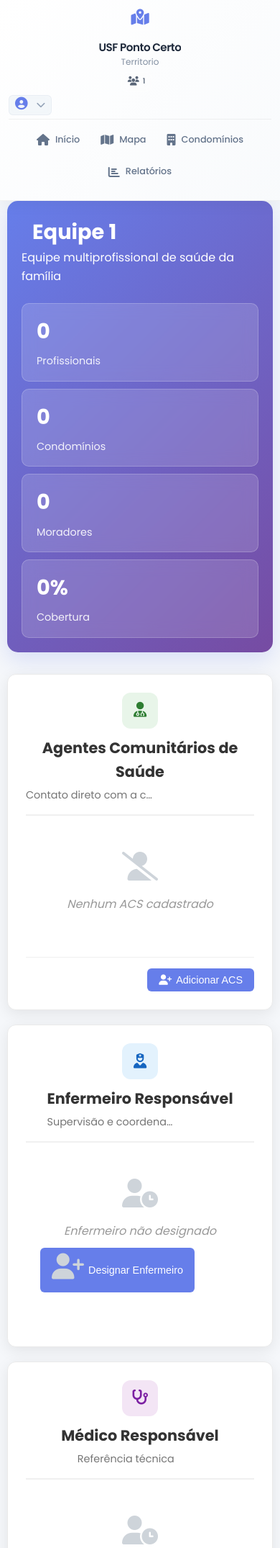
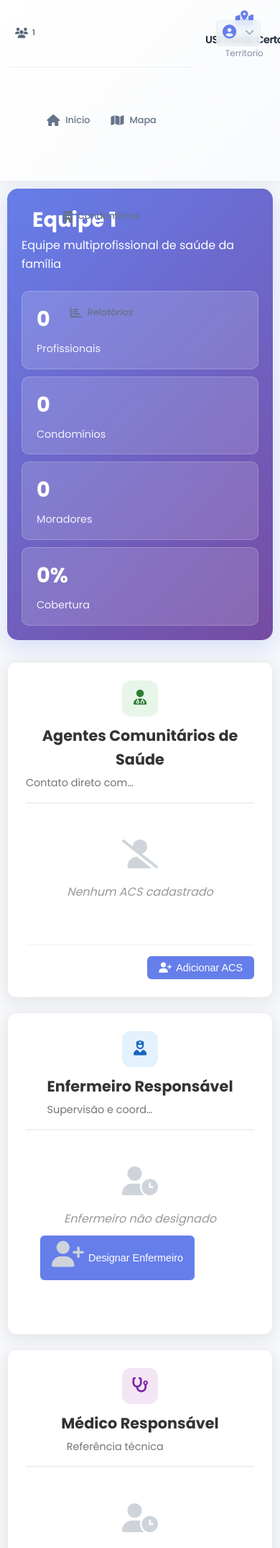
Before and after one commit to kapranois/usfpontocertoterritorio, a Flask app: page /equipe in a window 390 px wide. Shown: the top 2150 px of the page at 72% size. Run offline with Flask 3, Linux system fonts and the light colour scheme; the visitor is signed in with stand-in values (Sample User, id 1).

Commit message:
Update base.css

```diff
--- a/static/css/base.css
+++ b/static/css/base.css
@@ -895,105 +895,64 @@
 }
 
 /* ============================================
-   MOBILE: USER E EQUIPE NO TOPO, LOGO CENTRALIZADO
+   AJUSTES PARA MOBILE - LAYOUT CENTRALIZADO
    ============================================ */
 
 @media (max-width: 768px) {
-    /* HEADER COM LAYOUT EM DUAS LINHAS */
+    /* HEADER REORGANIZADO */
     .header {
-        padding: 5px 12px 8px !important; /* Menos padding no topo */
-        min-height: 65px !important; /* Um pouco mais alto para duas linhas */
-        display: flex;
-        flex-direction: column;
-        gap: 5px;
+        padding: 8px 12px !important;
+        min-height: 50px !important;
+        display: grid;
+        grid-template-columns: auto 1fr auto;
+        grid-template-areas: "equipe logo usuario";
+        align-items: center;
+        gap: 10px;
         position: relative;
     }
 
-    /* PRIMEIRA LINHA: Equipe e Usuário no topo */
-    .header-top-row {
-        display: flex;
-        justify-content: space-between;
-        align-items: flex-start;
-        width: 100%;
-        height: 30px;
-    }
-
-    /* Equipe no topo esquerdo */
+    /* Equipe no canto esquerdo */
     .equipe-info {
-        display: flex !important;
+        grid-area: equipe;
+        display: flex !important; /* Mostra no mobile */
         align-items: center;
-        gap: 5px;
+        gap: 6px;
         background: rgba(255, 255, 255, 0.1);
-        padding: 4px 8px;
+        padding: 5px 8px;
         border-radius: 6px;
         backdrop-filter: blur(5px);
         border: 1px solid rgba(255, 255, 255, 0.15);
-        max-width: 130px;
+        max-width: 120px;
         overflow: hidden;
         flex-shrink: 0;
-        margin-top: 0;
-        align-self: flex-start;
     }
 
     .equipe-info i {
-        font-size: 0.8rem;
+        font-size: 0.9rem;
         flex-shrink: 0;
     }
 
     .equipe-info span {
-        font-size: 0.65rem;
+        font-size: 0.7rem;
         font-weight: 500;
         white-space: nowrap;
         overflow: hidden;
         text-overflow: ellipsis;
+        flex: 1;
     }
 
-    /* Usuário no topo direito */
-    .user-dropdown-container {
-        align-self: flex-start;
-        margin-top: 0;
-    }
-
-    .user-menu-trigger {
-        min-width: auto !important;
-        padding: 4px 8px !important;
-        border-radius: 6px;
-        background: rgba(255, 255, 255, 0.1);
-        backdrop-filter: blur(5px);
-        border: 1px solid rgba(255, 255, 255, 0.15);
-        height: 28px;
-        display: flex;
-        align-items: center;
-    }
-
-    .user-info {
-        gap: 5px;
-    }
-
-    .user-info i {
-        font-size: 1.1rem;
-    }
-
-    .user-info span:not(.convidado-badge) {
-        display: none;
-    }
-
-    .convidado-badge {
-        font-size: 0.5rem;
-        padding: 1px 4px;
-        margin-left: 2px;
-    }
-
-    /* SEGUNDA LINHA: Logo centralizado */
+    /* Logo centralizado */
     .logo {
+        grid-area: logo;
+        justify-content: center;
+        margin: 0 auto;
+        flex: 1;
         display: flex;
         flex-direction: column;
         align-items: center;
-        justify-content: center;
-        width: 100%;
-        margin: 0 auto;
-        padding: 0;
-        flex: 1;
+        gap: 2px;
+        min-width: 0;
+        padding: 0 5px;
     }
 
     .logo > div {
@@ -1005,34 +964,201 @@
 
     .logo i {
         font-size: 1.4rem;
-        padding: 8px;
+        padding: 7px;
         border-radius: 8px;
         background: rgba(255, 255, 255, 0.15);
-        margin-bottom: 3px;
+        margin-bottom: 2px;
     }
 
     .logo h1 {
-        font-size: 0.95rem;
+        font-size: 0.9rem;
         font-weight: 600;
         white-space: nowrap;
         overflow: hidden;
         text-overflow: ellipsis;
-        max-width: 200px;
+        max-width: 180px;
         line-height: 1.1;
-        margin: 0;
     }
 
     .subtitle {
-        font-size: 0.65rem;
+        font-size: 0.6rem;
         opacity: 0.9;
         white-space: nowrap;
         overflow: hidden;
         text-overflow: ellipsis;
-        max-width: 180px;
-        margin: 1px 0 0 0;
+        max-width: 150px;
+    }
+
+    /* Usuário no canto direito */
+    .user-dropdown-container {
+        grid-area: usuario;
+        justify-self: end;
+    }
+
+    .user-menu-trigger {
+        min-width: auto !important;
+        padding: 5px 8px !important;
+        border-radius: 6px;
+        background: rgba(255, 255, 255, 0.1);
+        backdrop-filter: blur(5px);
+        border: 1px solid rgba(255, 255, 255, 0.15);
+    }
+
+    .user-info {
+        gap: 6px;
+    }
+
+    .user-info i {
+        font-size: 1.2rem;
+    }
+
+    .user-info span:not(.convidado-badge) {
+        display: none; /* Esconde nome, mostra só ícone */
+    }
+
+    .dropdown-arrow {
+        display: none; /* Remove seta no mobile */
+    }
+
+    /* Convidado badge ajustado */
+    .convidado-badge {
+        font-size: 0.55rem;
+        padding: 1px 4px;
+        margin-left: 3px;
     }
 
     /* Remove background effect */
     .header-bg-effect {
         display: none;
     }
+
+    /* ============================================
+       VERSÃO PARA TELAS PEQUENAS
+       ============================================ */
+
+    @media (max-width: 375px) {
+        .header {
+            padding: 6px 8px !important;
+            min-height: 45px !important;
+            gap: 8px;
+        }
+
+        .equipe-info {
+            padding: 4px 6px;
+            max-width: 100px;
+        }
+
+        .equipe-info i {
+            font-size: 0.8rem;
+        }
+
+        .equipe-info span {
+            font-size: 0.65rem;
+        }
+
+        .logo i {
+            font-size: 1.2rem;
+            padding: 6px;
+        }
+
+        .logo h1 {
+            font-size: 0.8rem;
+            max-width: 140px;
+        }
+
+        .subtitle {
+            font-size: 0.55rem;
+            max-width: 120px;
+        }
+
+        .user-menu-trigger {
+            padding: 4px 6px !important;
+        }
+
+        .user-info i {
+            font-size: 1.1rem;
+        }
+
+        /* Ajusta menu dropdown para mobile */
+        .user-dropdown-menu {
+            position: fixed;
+            top: 50px;
+            right: 10px;
+            left: 10px;
+            max-width: calc(100% - 20px);
+            transform: translateY(-10px);
+        }
+    }
+
+    /* ============================================
+       BOTTOM NAV AJUSTADA
+       ============================================ */
+
+    .bottom-nav {
+        padding: 5px 0 8px;
+        min-height: 55px;
+    }
+
+    .bottom-nav .nav-item {
+        padding: 2px 0;
+        min-height: 45px;
+    }
+
+    .bottom-nav .nav-item i {
+        font-size: 1.1rem;
+        margin-bottom: 2px;
+    }
+
+    .bottom-nav .nav-item span {
+        font-size: 0.6rem;
+    }
+
+    /* Espaço para conteúdo */
+    .content-wrapper {
+        padding-top: 10px;
+        padding-bottom: 60px;
+    }
+
+    /* ============================================
+       DROPDOWN USER MENU PARA MOBILE
+       ============================================ */
+
+    .user-dropdown-menu {
+        position: fixed !important;
+        top: 60px !important;
+        right: 10px !important;
+        left: auto !important;
+        width: 280px !important;
+        max-width: calc(100vw - 20px) !important;
+        transform: none !important;
+        border-radius: 12px !important;
+        box-shadow: 0 10px 40px rgba(0, 0, 0, 0.15) !important;
+    }
+
+    /* Remove a seta do dropdown */
+    .user-dropdown-menu::before {
+        display: none;
+    }
+}
+
+/* ============================================
+   ANIMAÇÃO NO CLICK (FEEDBACK TÁTIL)
+   ============================================ */
+
+@media (max-width: 768px) {
+    .equipe-info:active,
+    .user-menu-trigger:active {
+        transform: scale(0.95);
+        transition: transform 0.1s;
+    }
+
+    .equipe-info,
+    .user-menu-trigger {
+        transition: all 0.2s;
+    }
+
+    .equipe-info:hover,
+    .user-menu-trigger:hover {
+        background: rgba(255, 255, 255, 0.15);
+    }
+}
```
